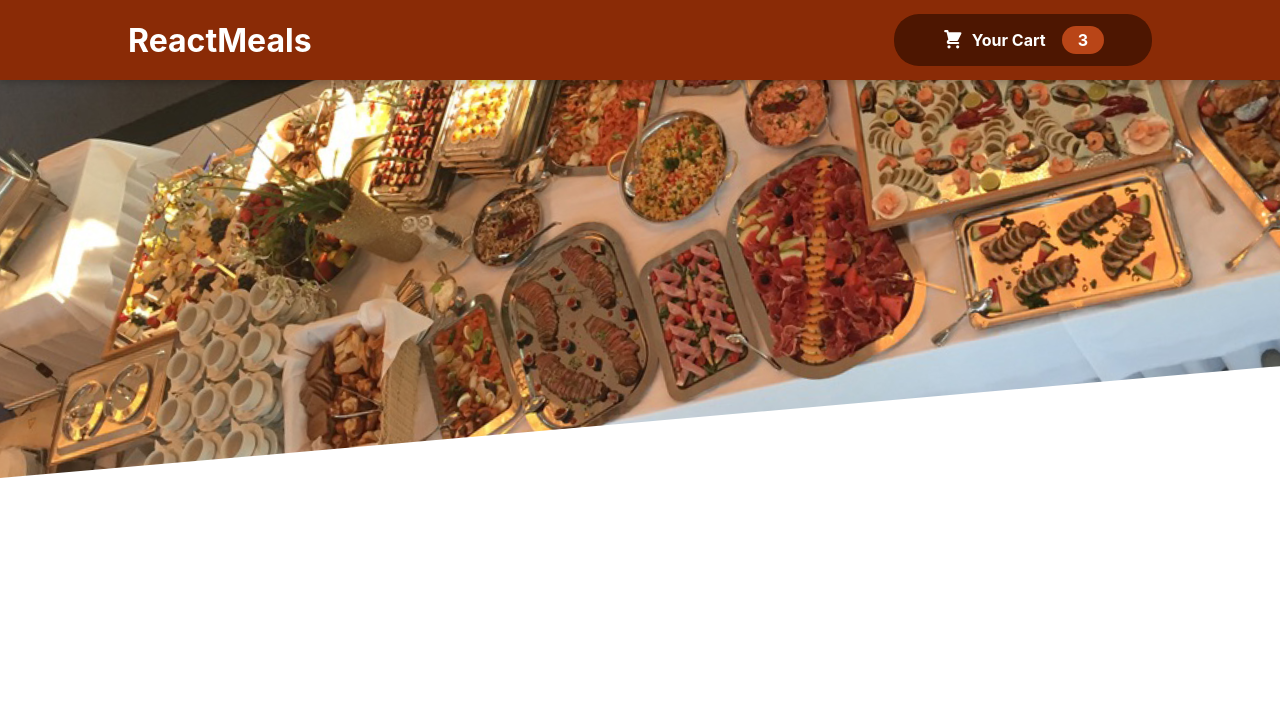
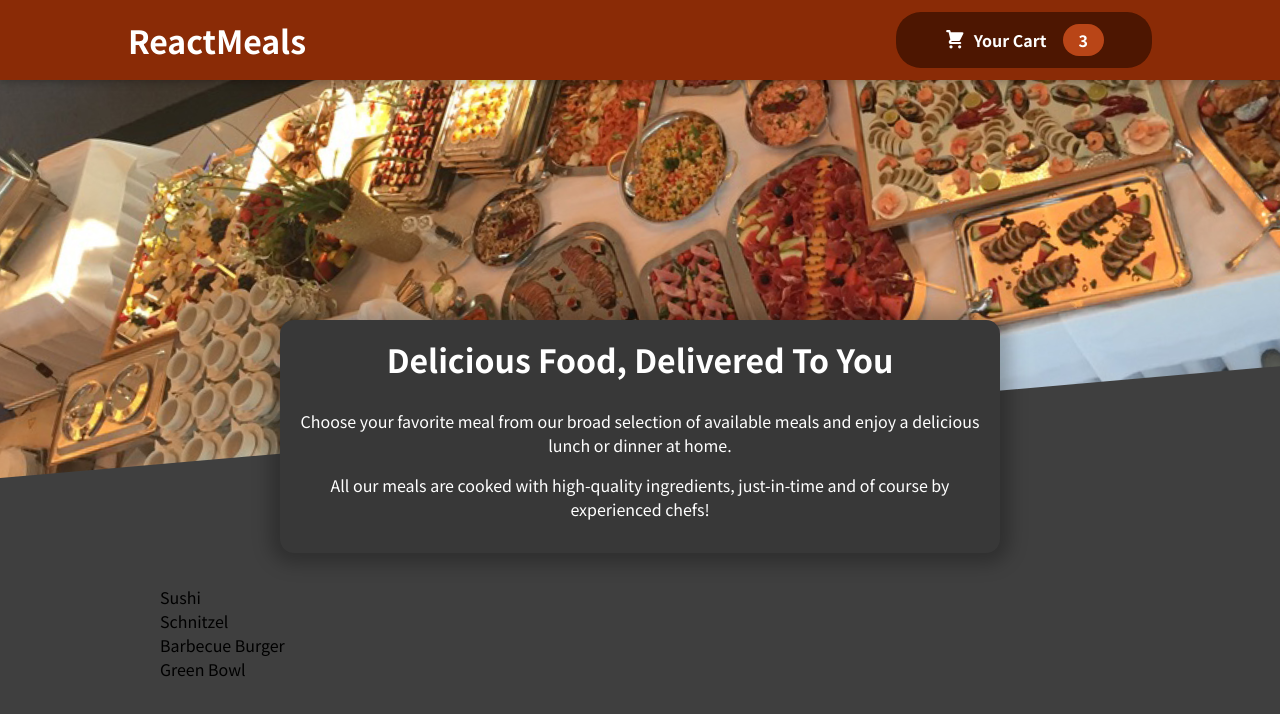
Before and after one commit to lauranovruzaj/React_Food_Order, a React (Create React App) app: page / in a window 1280 px wide. Shown: the top 714 px of the page. Built offline with nearby package versions, Linux system fonts and the light colour scheme.

Commit message:
building meals component

```diff
--- a/src/App.js
+++ b/src/App.js
@@ -1,11 +1,17 @@
 import React, {Fragment, Fragnent} from 'react';
 import './App.css';
 import Header from './components/Layout/Header';
+import Meals from './components/Meals/Meals';
 
 function App() {
   return (
     <Fragment>
+
      <Header />
+     <main>
+       <Meals />
+     </main>
+
     </Fragment>
   );
 }
--- /dev/null
+++ b/src/components/Meals/AvailableMeals.js
@@ -0,0 +1,44 @@
+import React from "react";
+
+import classes from './AvailableMeals.module.css'
+
+const DUMMY_MEALS = [
+    {
+      id: 'm1',
+      name: 'Sushi',
+      description: 'Finest fish and veggies',
+      price: 22.99,
+    },
+    {
+      id: 'm2',
+      name: 'Schnitzel',
+      description: 'A german specialty!',
+      price: 16.5,
+    },
+    {
+      id: 'm3',
+      name: 'Barbecue Burger',
+      description: 'American, raw, meaty',
+      price: 12.99,
+    },
+    {
+      id: 'm4',
+      name: 'Green Bowl',
+      description: 'Healthy...and green...',
+      price: 18.99,
+    },
+  ];
+
+const AvailableMeals = () => {
+
+    const mealsList = DUMMY_MEALS.map(meal => <li>{meal.name}</li>);
+
+    return <section className={classes.meals}>
+        <ul>
+            {mealsList}
+        </ul>
+    </section>
+
+}
+
+export default AvailableMeals;
--- /dev/null
+++ b/src/components/Meals/AvailableMeals.module.css
@@ -0,0 +1,24 @@
+.meals {
+    max-width: 60rem;
+    width: 90%;
+    margin: 2rem auto;
+    animation: meals-appear 1s ease-out forwards;
+  }
+
+  .meals ul {
+    list-style: none;
+    margin: 0;
+    padding: 0;
+  }
+
+  @keyframes meals-appear {
+    from {
+      opacity: 0;
+      transform: translateY(3rem);
+    }
+
+    to {
+      opacity: 1;
+      transform: translateY(0);
+    }
+  }
--- /dev/null
+++ b/src/components/Meals/Meals.js
@@ -0,0 +1,14 @@
+import React, { Fragment } from "react";
+import AvailableMeals from "./AvailableMeals";
+import MealsSummary from "./MealsSummary";
+
+const Meals = () => {
+    return (
+        <Fragment>
+            <MealsSummary />
+            <AvailableMeals />
+        </Fragment>
+    )
+}
+
+export default Meals;
--- /dev/null
+++ b/src/components/Meals/MealsSummary.js
@@ -0,0 +1,21 @@
+import React from "react";
+
+import classes from './MealsSummary.module.css';
+
+const MealsSummary = () => {
+
+    return <section className={classes.summary}>
+    <h2>Delicious Food, Delivered To You</h2>
+    <p>
+      Choose your favorite meal from our broad selection of available meals
+      and enjoy a delicious lunch or dinner at home.
+    </p>
+    <p>
+      All our meals are cooked with high-quality ingredients, just-in-time and
+      of course by experienced chefs!
+    </p>
+  </section>
+
+}
+
+export default MealsSummary;
--- /dev/null
+++ b/src/components/Meals/MealsSummary.module.css
@@ -0,0 +1,18 @@
+.summary {
+    text-align: center;
+    max-width: 45rem;
+    width: 90%;
+    margin: auto;
+    margin-top: -10rem;
+    position: relative;
+    background-color: #383838;
+    color: white;
+    border-radius: 14px;
+    padding: 1rem;
+    box-shadow: 0 1px 18px 10px rgba(0, 0, 0, 0.25);
+  }
+
+  .summary h2 {
+    font-size: 2rem;
+    margin-top: 0;
+  }
--- a/src/index.css
+++ b/src/index.css
@@ -1,13 +1,14 @@
+@import url('https://fonts.googleapis.com/css2?family=Noto+Sans+JP:wght@400;700&display=swap');
+
+* {
+  box-sizing: border-box;
+}
+
+html {
+  font-family: 'Noto Sans JP', sans-serif;
+}
+
 body {
   margin: 0;
-  font-family: -apple-system, BlinkMacSystemFont, 'Segoe UI', 'Roboto', 'Oxygen',
-    'Ubuntu', 'Cantarell', 'Fira Sans', 'Droid Sans', 'Helvetica Neue',
-    sans-serif;
-  -webkit-font-smoothing: antialiased;
-  -moz-osx-font-smoothing: grayscale;
+  background-color: #3f3f3f;
 }
-
-code {
-  font-family: source-code-pro, Menlo, Monaco, Consolas, 'Courier New',
-    monospace;
-}
```
